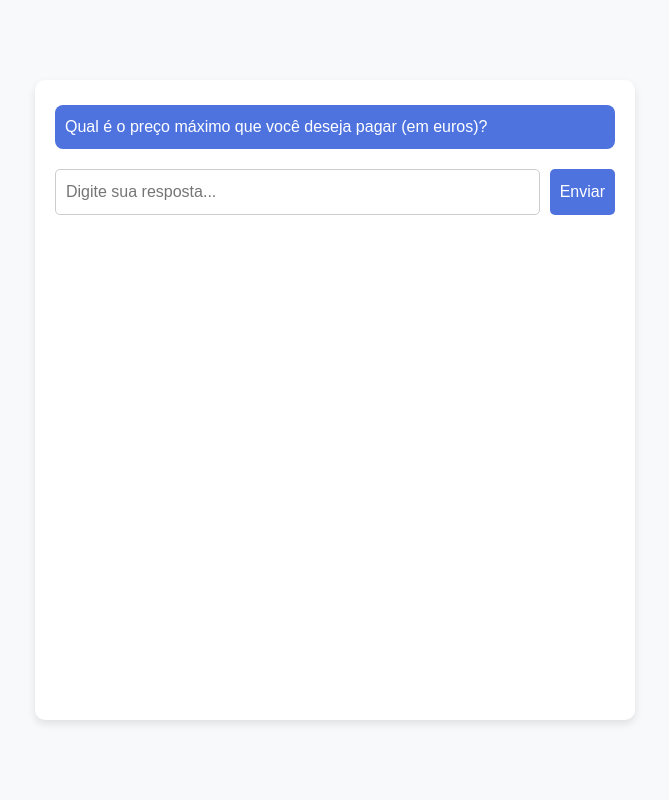
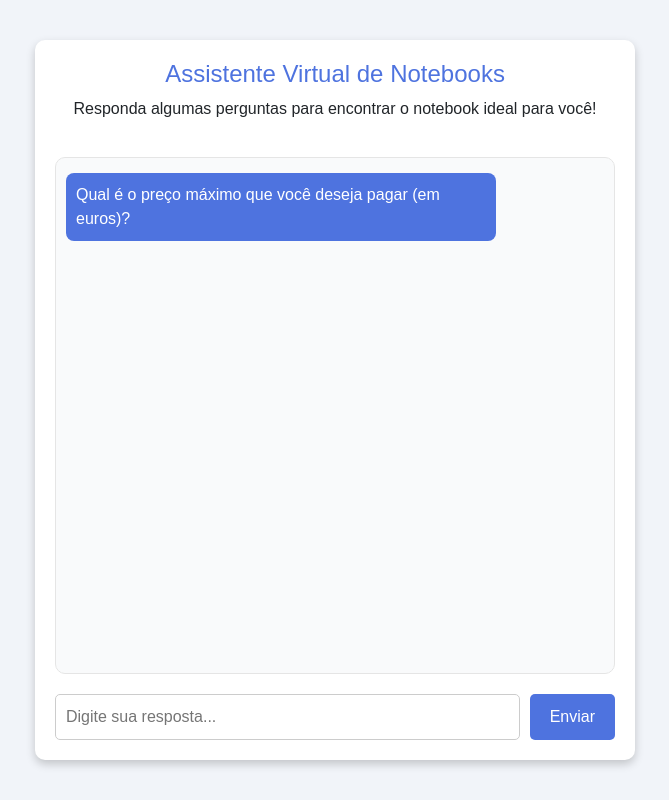
Before and after one commit to fernandoMaia0/trabalho_pratico_ia, a Django app: page / in a window 1280 px wide. Shown: the whole page, without its empty margins (305-974 px from the left). Run offline with Django 5.2, Linux system fonts and the light colour scheme; parts of the project's set-up code (start-up, migrations or seed data) failed here and were passed over.

Commit message:
última atualização

```diff
--- a/tp_ia/app_ia/templates/index.html
+++ b/tp_ia/app_ia/templates/index.html
@@ -3,38 +3,54 @@
 <head>
   <meta charset="UTF-8">
   <meta name="viewport" content="width=device-width, initial-scale=1.0">
-  <title>Recomendação de Notebook</title>
+  <title>Assistente de Recomendação de Notebooks</title>
   <link href="https://cdn.jsdelivr.net/npm/bootstrap@5.3.0-alpha1/dist/css/bootstrap.min.css" rel="stylesheet">
   <style>
     body {
       font-family: Arial, sans-serif;
-      background-color: #f8f9fa;
+      background-color: #f1f4f9;
       display: flex;
       justify-content: center;
       align-items: center;
       height: 100vh;
+      margin: 0;
+      padding: 0;
     }
     .container {
       background-color: #ffffff;
       padding: 20px;
       border-radius: 10px;
-      box-shadow: 0 4px 8px rgba(0, 0, 0, 0.1);
+      box-shadow: 0 4px 10px rgba(0, 0, 0, 0.2);
       width: 100%;
       max-width: 600px;
-      height: 80vh;
+      height: 90vh;
       overflow-y: auto;
+      display: flex;
+      flex-direction: column;
+    }
+    header {
+      text-align: center;
+      margin-bottom: 20px;
+    }
+    header h1 {
+      font-size: 1.5rem;
+      color: #4e73df;
     }
     .chat-box {
+      flex: 1;
+      overflow-y: auto;
+      padding-bottom: 10px;
       margin-bottom: 20px;
-    }
-    .user-input {
-      display: flex;
-      gap: 10px;
+      border: 1px solid #e5e5e5;
+      border-radius: 10px;
+      padding: 10px;
+      background-color: #f9fafb;
     }
     .message {
       padding: 10px;
       border-radius: 8px;
       margin: 5px 0;
+      max-width: 80%;
     }
     .bot {
       background-color: #4e73df;
@@ -46,6 +62,11 @@
       color: #0f5132;
       align-self: flex-end;
     }
+    .user-input {
+      display: flex;
+      gap: 10px;
+      margin-top: auto;
+    }
     input {
       flex: 1;
       padding: 10px;
@@ -56,7 +77,7 @@
       background-color: #4e73df;
       color: white;
       border: none;
-      padding: 10px;
+      padding: 10px 20px;
       border-radius: 5px;
       cursor: pointer;
       transition: background-color 0.3s;
@@ -69,6 +90,10 @@
 <body>
 
 <div class="container">
+  <header>
+    <h1>Assistente Virtual de Notebooks</h1>
+    <p>Responda algumas perguntas para encontrar o notebook ideal para você!</p>
+  </header>
   <div class="chat-box" id="chat-box"></div>
   <form method="POST" action="{% url 'app_ia:recommend' %}" id="chat-form">
     {% csrf_token %}
@@ -123,7 +148,6 @@
     addMessage(answer, "user");
     userInput.value = "";
 
-    // Save response in hidden inputs
     const fieldIds = ["price_euros", "ram", "inches", "weight", "screen_width", "screen_height"];
     if (currentQuestion < fieldIds.length) {
       document.getElementById(fieldIds[currentQuestion]).value = answer;
@@ -135,7 +159,6 @@
 
   sendBtn.addEventListener("click", sendAnswer);
 
-  // Allow sending answer with Enter key
   userInput.addEventListener("keydown", (event) => {
     if (event.key === "Enter") {
       event.preventDefault();
@@ -143,7 +166,6 @@
     }
   });
 
-  // Start chat
   askNextQuestion();
 </script>
 
```
